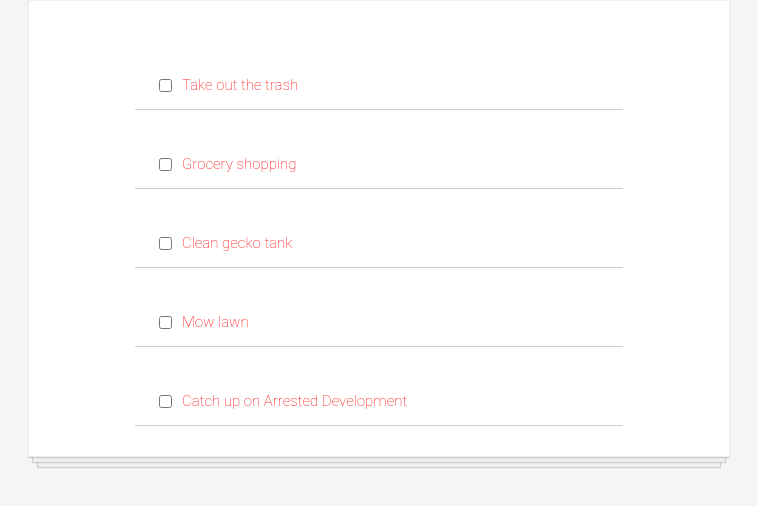
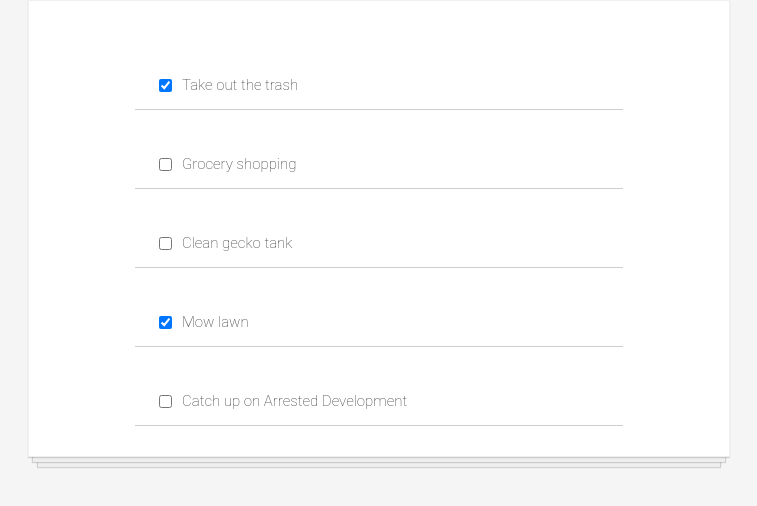
Before and after one commit to farfalle211/to-do-list-app, a React (Create React App) app: page / in a window 1280 px wide. Shown: the top 506 px of the page, without its empty margins (261-1018 px from the left). Built offline with nearby package versions, Linux system fonts and the light colour scheme.

Commit message:
edited state to check and uncheck boxes

```diff
--- a/src/App.js
+++ b/src/App.js
@@ -39,9 +39,33 @@ class App extends React.Component {
     this.state = {
                   todos: todosData
                 }
-     }
+
+       this.handleChange = this.handleChange.bind(this)
+   }
+
+   handleChange(id) {
+           this.setState(prevState => {
+               const updatedTodos = prevState.todos.map(todo => {
+                   if (todo.id === id) {
+                       todo.completed = !todo.completed
+                   }
+                   return todo
+               })
+               return {
+                   todos: updatedTodos
+               }
+           })
+       }
+
+
   render() {
-      const todosItems = this.state.todos.map(item => <ToDoItem key={item.id} item={item}/>)
+      const todosItems = this.state.todos.map(item =>
+        <ToDoItem
+          key={item.id}
+          item={item}
+          handleChange={this.handleChange}
+          />
+        )
 
     return (
       <div className="todo-list">
--- a/src/components/ToDoItem.js
+++ b/src/components/ToDoItem.js
@@ -3,9 +3,12 @@ import React from "react";
 function ToDoItem(props) {
   return (
     <div className="todo-item">
-      <input type="checkbox" checked={props.item.description} />
-      <p style={{color: props.item.description ? "black" : "red"}}>{props.item.text}</p>
-      <p>{props.item.description}</p>
+      <input
+        type="checkbox"
+        checked={props.item.completed}
+        onChange={() => props.handleChange(props.item.id)}
+      />
+      <p>{props.item.text}</p>
     </div>
   )
 }
```
